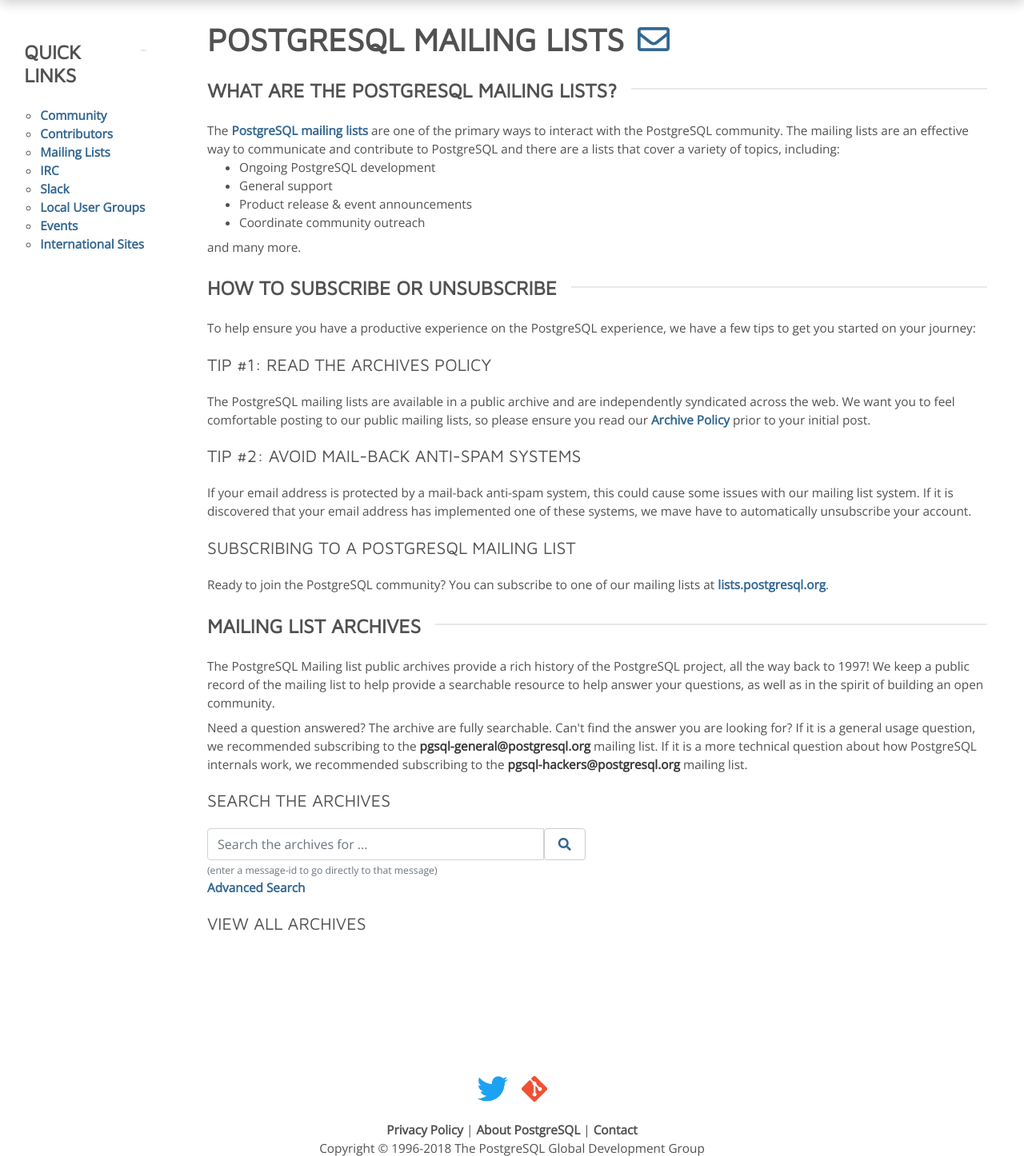
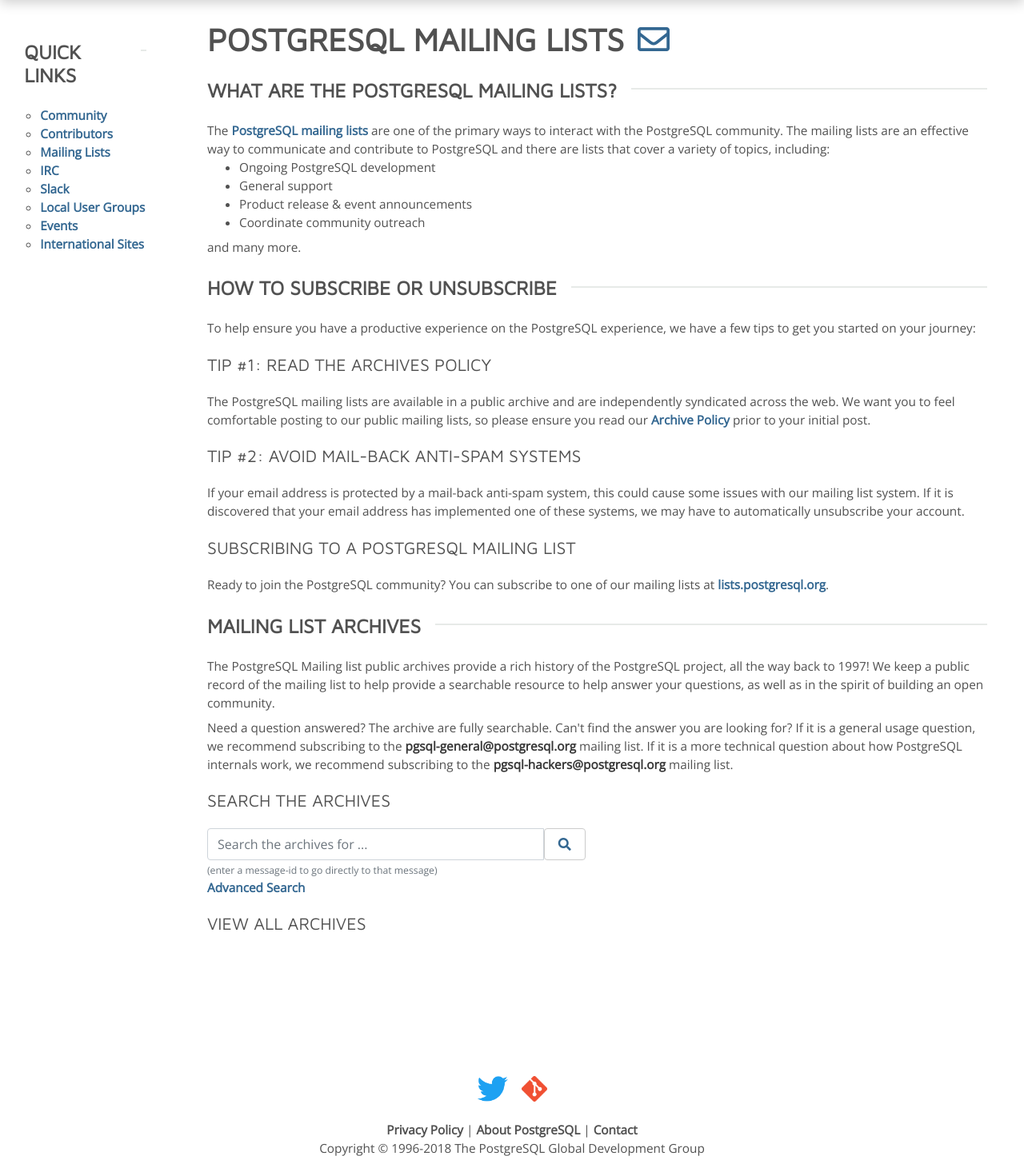
Before and after one commit to postgres/pgarchives, a Django app: template django/archives/mailarchives/templates/index.html in a window 1280 px wide. Shown: the part 55-1501 px from the top of the page at 80% size. Run offline with Django 3.2, Linux system fonts and the light colour scheme; the template is opened without the code that fills it, so the values that code supplies are empty.

Commit message:
Typo fixes on /list/

```diff
--- a/django/archives/mailarchives/templates/index.html
+++ b/django/archives/mailarchives/templates/index.html
@@ -6,7 +6,7 @@
 
 <h2>What are the PostgreSQL Mailing Lists?</h2>
 
-The <a href="https://lists.postgresql.org/" target="_blank">PostgreSQL mailing lists</a> are one of the primary ways to interact with the PostgreSQL community. The mailing lists are an effective way to communicate and contribute to PostgreSQL and there are a lists that cover a variety of topics, including:
+The <a href="https://lists.postgresql.org/" target="_blank">PostgreSQL mailing lists</a> are one of the primary ways to interact with the PostgreSQL community. The mailing lists are an effective way to communicate and contribute to PostgreSQL and there are lists that cover a variety of topics, including:
 
 <ul>
   <li>Ongoing PostgreSQL development</li>
@@ -28,7 +28,7 @@
 
 <h3>Tip #2: Avoid Mail-Back Anti-Spam Systems</h3>
 
-<p>If your email address is protected by a mail-back anti-spam system, this could cause some issues with our mailing list system. If it is discovered that your email address has implemented one of these systems, we mave have to automatically unsubscribe your account.
+<p>If your email address is protected by a mail-back anti-spam system, this could cause some issues with our mailing list system. If it is discovered that your email address has implemented one of these systems, we may have to automatically unsubscribe your account.
 </p>
 
 <h3>Subscribing to a PostgreSQL Mailing List</h3>
@@ -41,7 +41,7 @@
 
 <p>The PostgreSQL Mailing list public archives provide a rich history of the PostgreSQL project, all the way back to 1997! We keep a public record of the mailing list to help provide a searchable resource to help answer your questions, as well as in the spirit of building an open community.</p>
 
-<p>Need a question answered? The archive are fully searchable.  Can't find the answer you are looking for? If it is a general usage question, we recommended subscribing to the <strong>pgsql-general@postgresql.org</strong> mailing list. If it is a more technical question about how PostgreSQL internals work, we recommended subscribing to the <strong>pgsql-hackers@postgresql.org</strong> mailing list.</p>
+<p>Need a question answered? The archive are fully searchable.  Can't find the answer you are looking for? If it is a general usage question, we recommend subscribing to the <strong>pgsql-general@postgresql.org</strong> mailing list. If it is a more technical question about how PostgreSQL internals work, we recommend subscribing to the <strong>pgsql-hackers@postgresql.org</strong> mailing list.</p>
 
 {%include "searchform.html" %}
 
```
